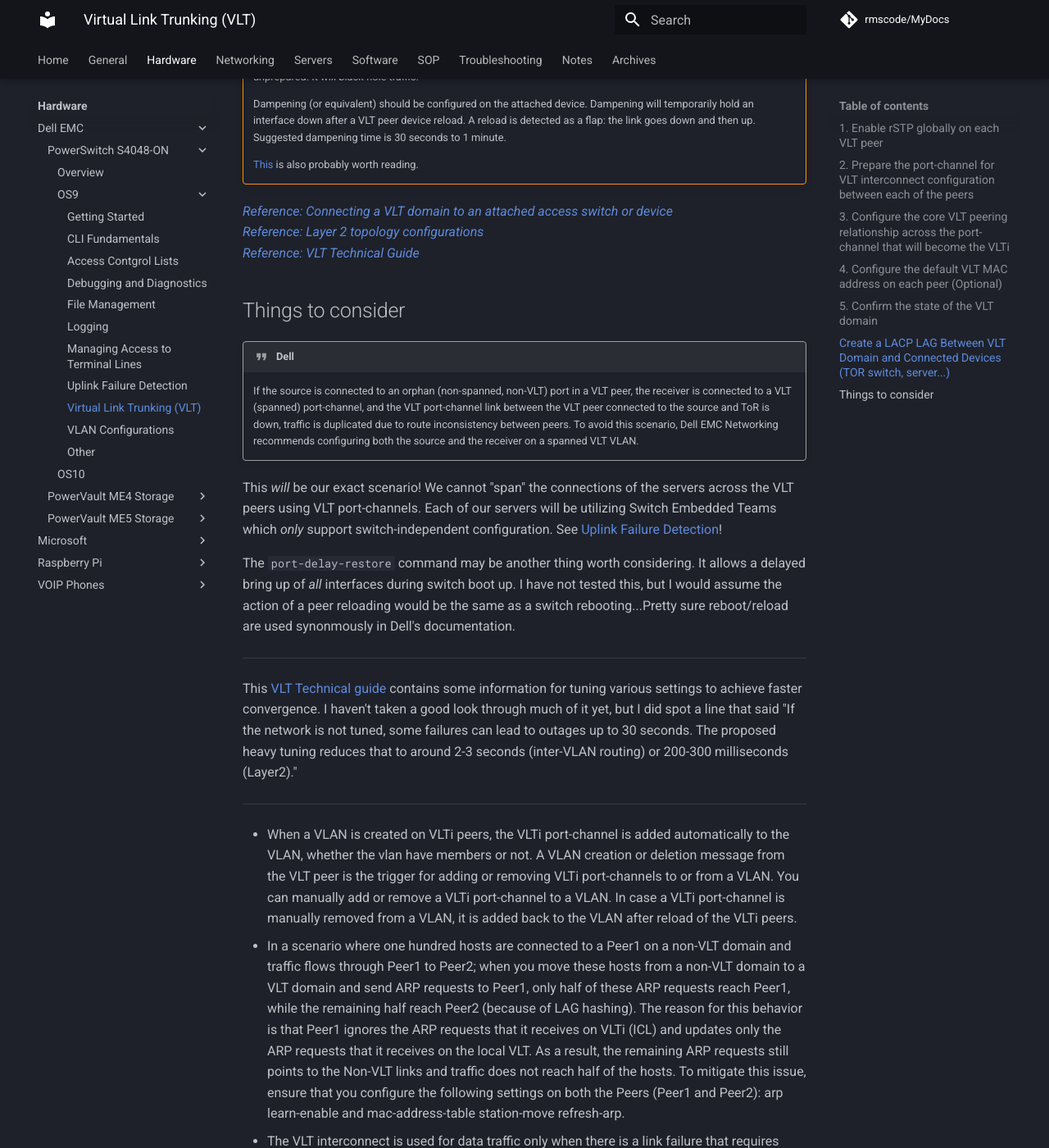
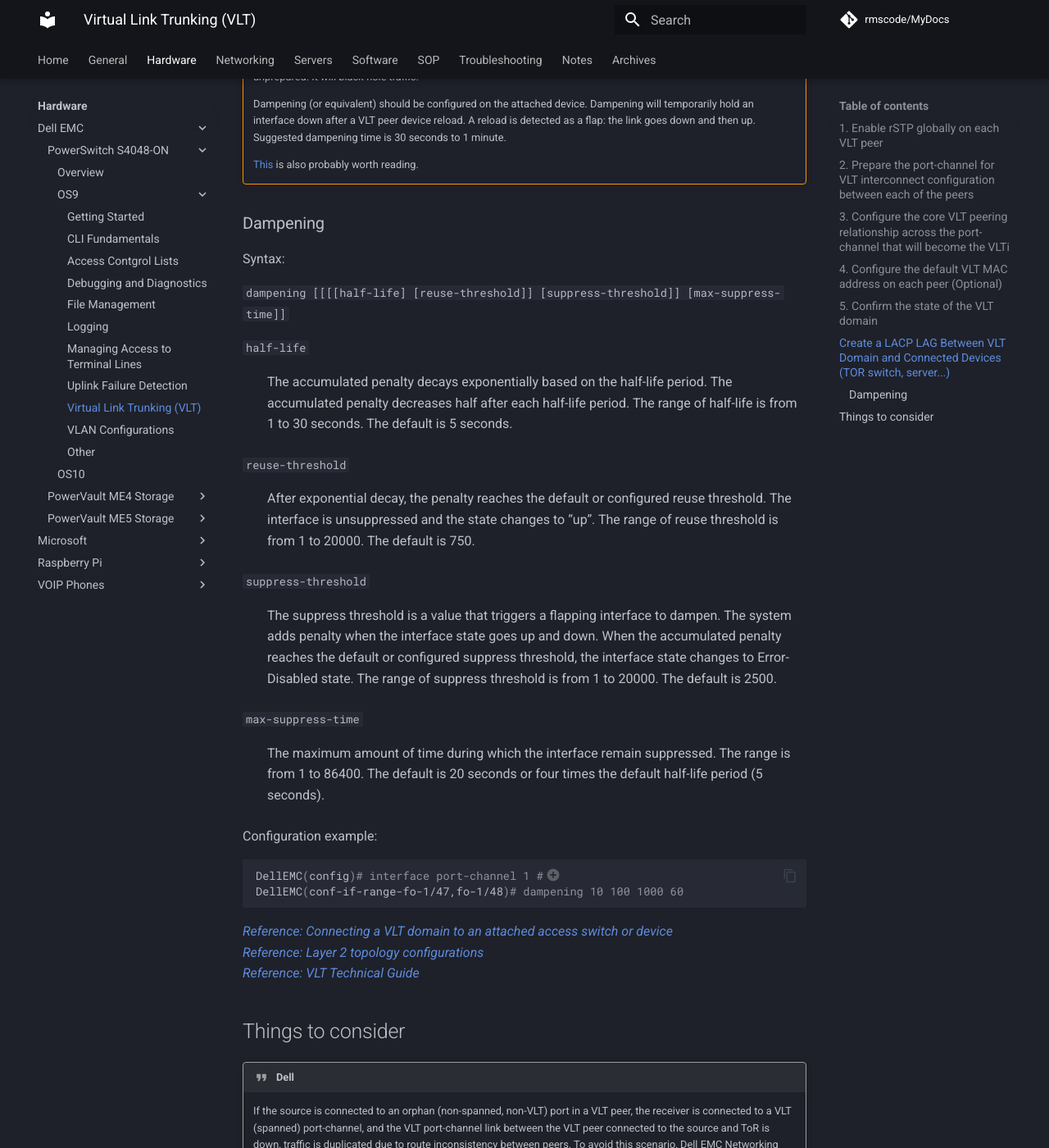
Before and after one commit to rmscode/binary-garden, an MkDocs documentation site: the page built from docs/hardware/dell-emc/S4048-ON/os9-vlt.md, in a window 1280 px wide and 1400 px high, scrolled down 4602 px. Shown: the whole window at 82% size. Built offline with MkDocs 1.6.1 and Material for MkDocs 9.7.7, drawn with Linux system fonts in a browser that asks for light colours; comment, search, counter and statistics services are not loaded.

Commit message:
Docs: Add dampening to Dell OS9 docs

````diff
--- a/docs/hardware/dell-emc/S4048-ON/os9-vlt.md
+++ b/docs/hardware/dell-emc/S4048-ON/os9-vlt.md
@@ -229,6 +229,37 @@
 
     [This](os10.md#unexpected-behavior-while-testing-failure-scenarios) is also probably worth reading.
 
+### Dampening
+
+Syntax:
+
+`dampening [[[[half-life] [reuse-threshold]] [suppress-threshold]] [max-suppress-time]]`
+
+`half-life`
+
+:   The accumulated penalty decays exponentially based on the half-life period. The accumulated penalty decreases half after each half-life period. The range of half-life is from 1 to 30 seconds. The default is 5 seconds.
+
+`reuse-threshold`
+
+:   After exponential decay, the penalty reaches the default or configured reuse threshold. The interface is unsuppressed and the state changes to “up”. The range of reuse threshold is from 1 to 20000. The default is 750.
+
+`suppress-threshold`
+
+:   The suppress threshold is a value that triggers a flapping interface to dampen. The system adds penalty when the interface state goes up and down. When the accumulated penalty reaches the default or configured suppress threshold, the interface state changes to Error-Disabled state. The range of suppress threshold is from 1 to 20000. The default is 2500.
+
+`max-suppress-time`
+
+:   The maximum amount of time during which the interface remain suppressed. The range is from 1 to 86400. The default is 20 seconds or four times the default half-life period (5 seconds).
+
+Configuration example:
+
+```shell
+DellEMC(config)# interface port-channel 1 #(1)
+DellEMC(conf-if-range-fo-1/47,fo-1/48)# dampening 10 100 1000 60
+```
+
+1. In our environment, we would apply dampening to the port-channel interface comprised of the links towards the VLT domain.
+
 [*Reference: Connecting a VLT domain to an attached access switch or device*](https://www.dell.com/support/manuals/en-us/dell-emc-os-9/s4048-on-9.14.2.4-config/connecting-a-vlt-domain-to-an-attached-access-device-switch-or-server?guid=guid-99a5a114-5dbc-4286-b64f-c5e43c4edf26&lang=en-us) </br>
 [*Reference: Layer 2 topology configurations*](https://infohub.delltechnologies.com/l/dell-emc-networking-with-isilon-front-end-deployment-and-best-practices-1/layer-2-topology-configurations-7/)</br>
 [*Reference: VLT Technical Guide*](https://i.dell.com/sites/content/business/large-business/merchandizing/en/Documents/Dell_Force10_S4810_VLT_Technical_Guide.pdf)
````
